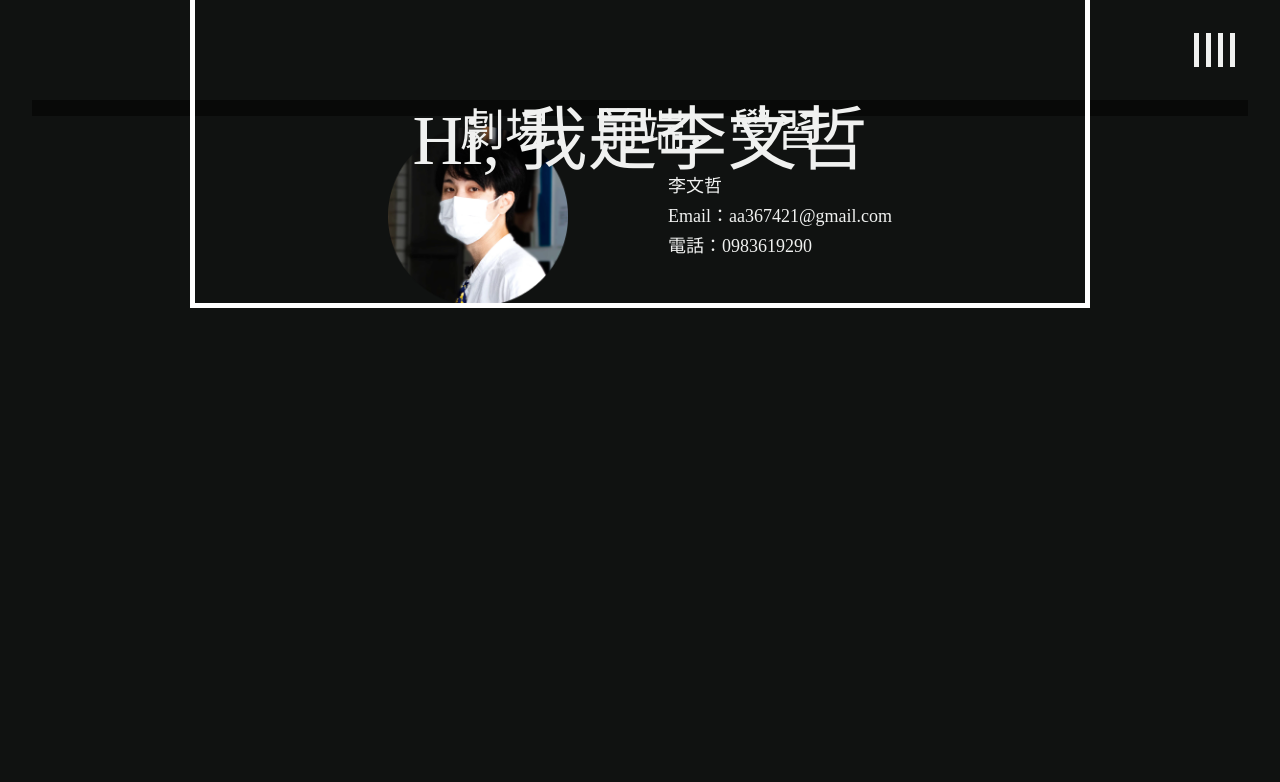
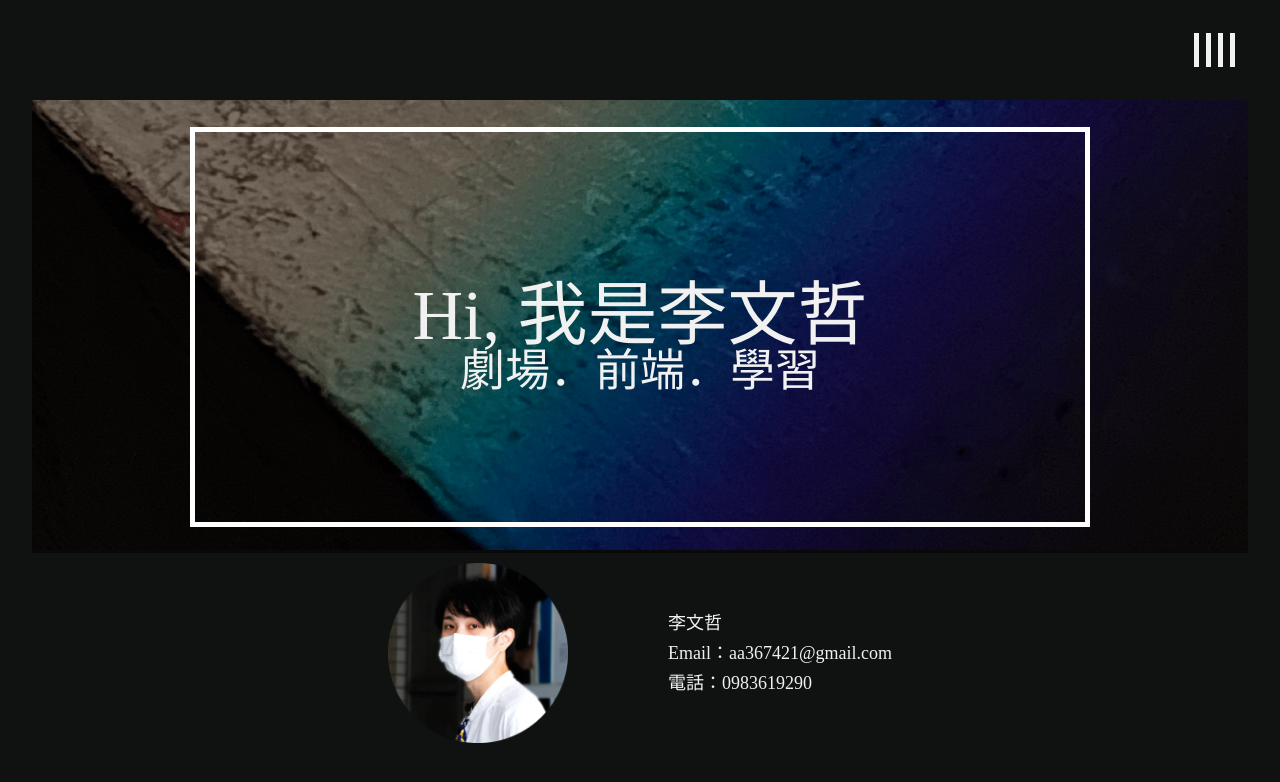
Before and after one commit to aa367421/PersonalPage, a plain HTML site: page index.html in a window 1280 px wide. Drawn offline with Linux system fonts and the light colour scheme; the site is published under a folder, as on GitHub Pages, so addresses that start at the root find nothing.

Commit message:
0915 Proto

```diff
--- a/index.html
+++ b/index.html
@@ -31,7 +31,7 @@
         <div class="main">
             <div class="home">
                 <div class="banner">
-                    <img src="/img/Banner.png" alt="">
+                    <img src="./img/Banner.png" alt="">
                     <div class="mask">
                         <svg>
                             <path class="Lstroke" d="M0 900 V 0 H 1450"></path>
```
